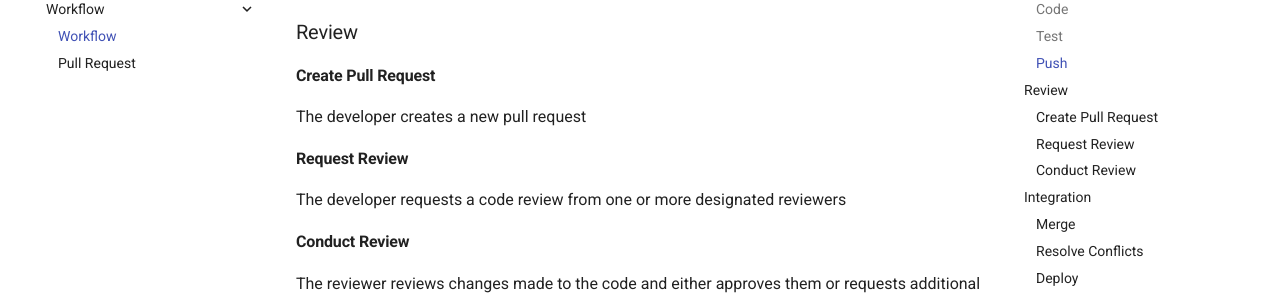
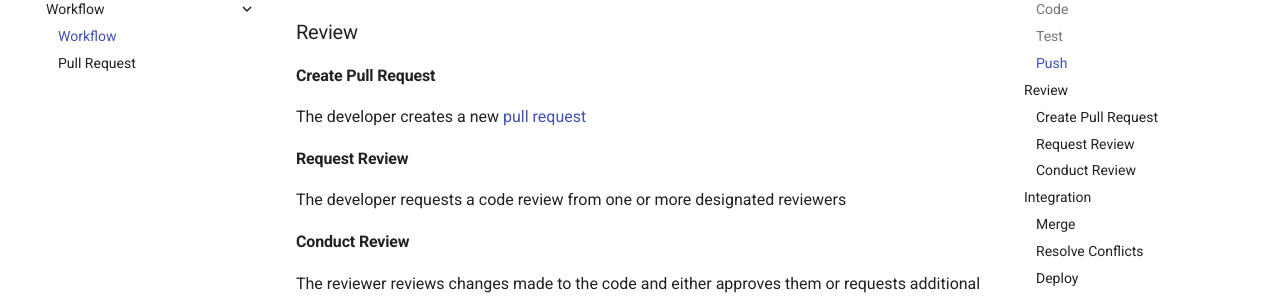
Before and after one commit to city-of-saint-louis/central-docs, an MkDocs documentation site: the page built from docs/workflow.md, in a window 1280 px wide and 900 px high, scrolled down 570 px. Shown: the part 153-453 px from the top of the window. Built offline with MkDocs 1.6.1 and Material for MkDocs 9.7.7, drawn with Linux system fonts in a browser that asks for light colours; comment, search, counter and statistics services are not loaded; part of the change alters nothing that is shown.

```diff
--- a/docs/workflow.md
+++ b/docs/workflow.md
@@ -15,7 +15,7 @@ The developer uploads changes to a feature branch in the remote repository
 ___
 ### Review
 #### Create Pull Request
-The developer creates a new pull request
+The developer creates a new [pull request](pull-request.md)
 #### Request Review
 The developer requests a code review from one or more designated reviewers
 #### Conduct Review
```
